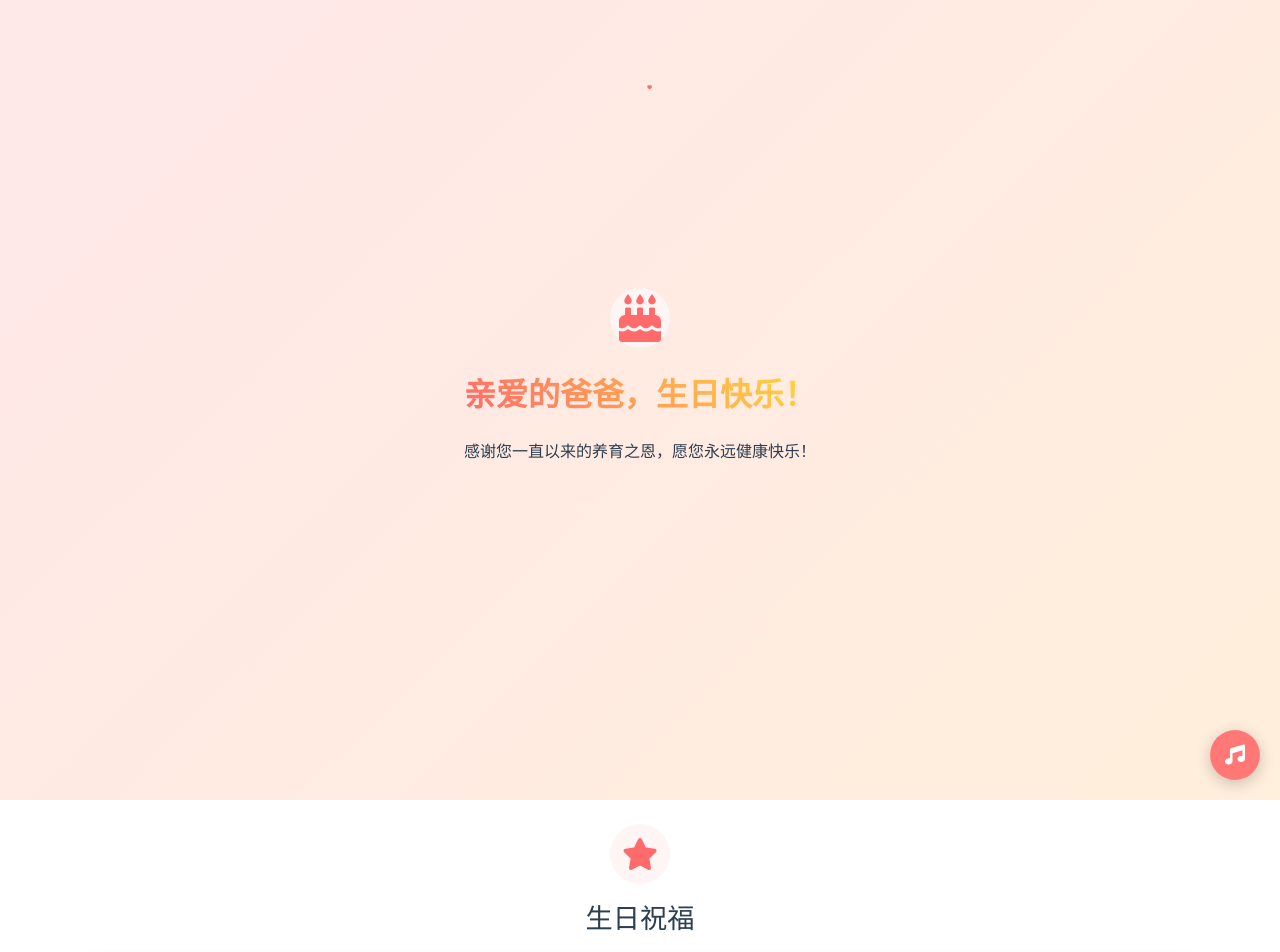
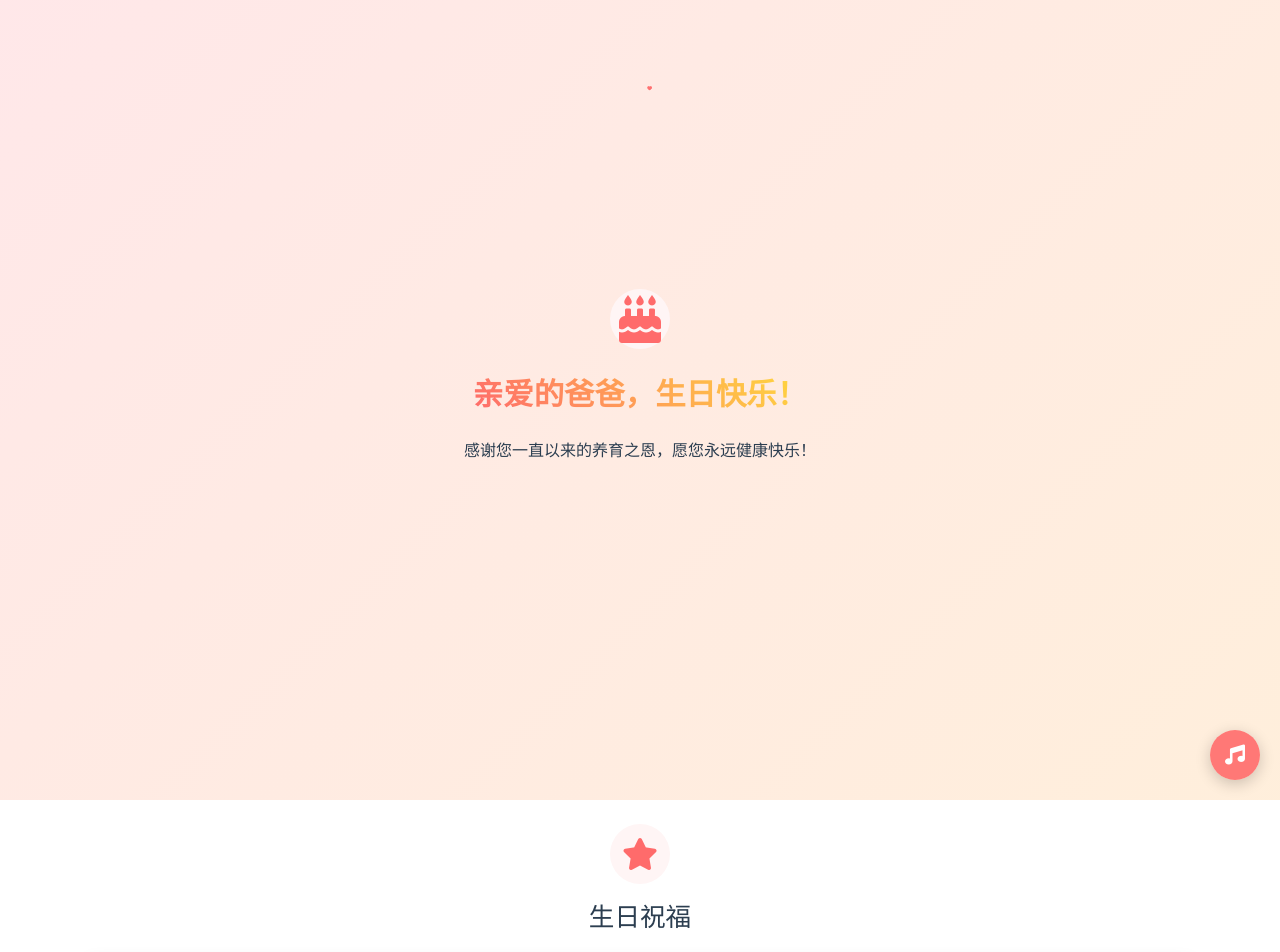
Before and after one commit to hardQiulin/father-birthday, a plain HTML site: page index.html in a window 1280 px wide. Shown: the top 952 px of the page. Drawn offline with nearby package versions, Linux system fonts and the light colour scheme.

Commit message:
Add files via upload
修改标题字体大小

```diff
--- a/style.css
+++ b/style.css
@@ -14,7 +14,7 @@ body {
 
 /* Mobile Optimizations */
 .mobile-title {
-    font-size: 2rem;
+    font-size: 1.9rem;
     line-height: 1.3;
     margin-bottom: 1rem;
 }
@@ -26,7 +26,7 @@ body {
 }
 
 .mobile-subtitle {
-    font-size: 1.7rem;
+    font-size: 1.6rem;
     margin-bottom: 1rem;
 }
 
```
